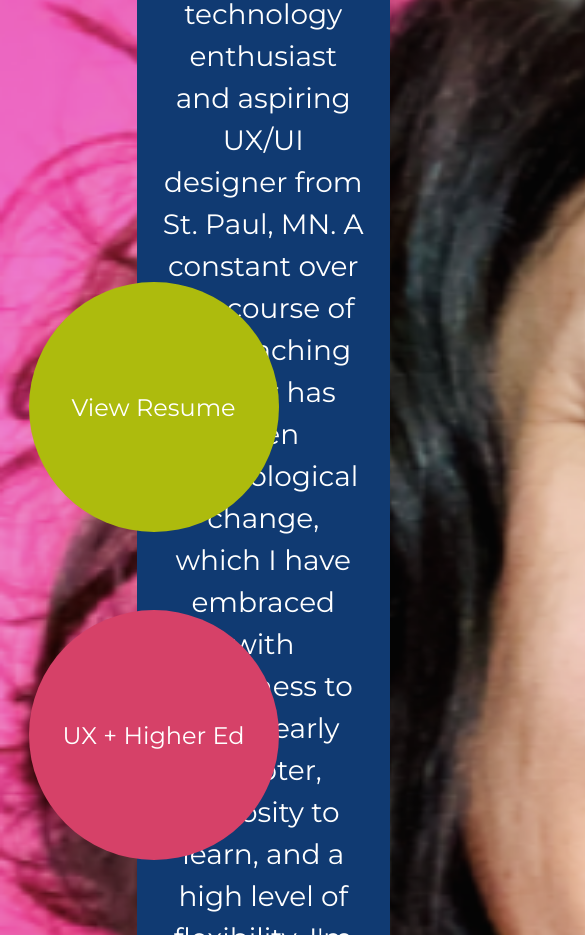
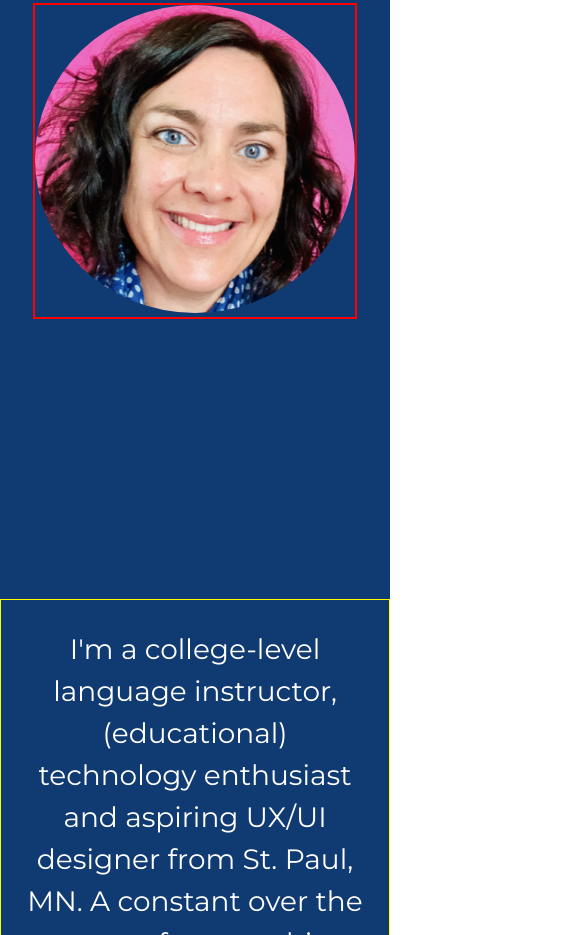
Before and after one commit to lauriewalk3r/BootcampHW19, a plain HTML site: page index.html in a window 390 px wide. Shown: the part 477-1412 px from the top of the page, 585 px wide, since content can reach past the window. Drawn offline with Linux system fonts and the light colour scheme.

Commit message:
edits to liz's mediaqueries

```diff
--- a/CSS/style.css
+++ b/CSS/style.css
@@ -53,12 +53,13 @@ body {
   #heroGrid {
     margin: 0% 0%;
     display: grid;
-    height: 520px;
     grid-template-rows: 1fr;
-    grid-template-columns: 35% 65%;
+    grid-template-columns: 30% 70%;
     grid-template-areas:
     "heroImg LizLakedescription"
    ;
+   align-items: center;
+   background-color: #103A72;
   }
   #LizLakedescription {
     grid-area: LizLakedescription;
@@ -66,17 +67,26 @@ body {
     color: #FFFFFF;
     font-size: 28px;
     line-height: 42px;
-    padding: 10%;
-    padding-top: 2rem;
-    background-color: #103A72;
+    padding: 0 10%;
   }
   #heroImg {
     grid-area: heroImg;
-    background-image: url(../Images/Headshot-1.png);
+    margin: 0 auto;
+    border: 2px solid red;
+  }
+  #heroImg img {
+    width: 320px;
+    height: auto;
+    border-radius: 50%;
+  }
+
+#roundButtons {
   display: flex;
+  justify-content: space-evenly;
+  margin-top: 5%;
 }
+
 .viewresume {
-    margin: 10% 7.33%;
     background-color:#ADBB0D;
     color: white;
     width: 250px;
@@ -84,12 +94,11 @@ body {
     font-size: 24px;
     font-weight: 400;
     border-radius: 50%;
-    display: inline-flex;
+    display: flex;
+    justify-content: center;
     align-items: center;
-    justify-content: center;
 }
 .uxed {
-    margin: 10% 7.33%;
     background-color:#D64168;
     color: #FFFFFF;
     width: 250px;
@@ -97,12 +106,11 @@ body {
     font-size: 24px;
     font-weight: 400;
     border-radius: 50%;
-    display: inline-flex;
+    display: flex;
+    justify-content: center;
     align-items: center;
-    justify-content: center;
   }
 .lmsdesign {
-    margin: 10% 7.33%;
     background-color:#103A72;
     color: #FFFFFF;
     width: 250px;
@@ -110,9 +118,9 @@ body {
     font-size: 24px;
     font-weight: 400;
     border-radius: 50%;
-    display: inline-flex;
+    display: flex;
+    justify-content: center;
     align-items: center;
-    justify-content: center;
 }
 .viewresume a {
     color: #fff;
@@ -148,14 +156,31 @@ body {
   align-items: center;
 }
 
-@media only screen and (max-width: 600px) {
-#herogrid {
+@media only screen and (max-width: 1200px) {
+  #heroGrid {
     grid-template-rows: 1fr 1fr;
     grid-template-columns: 1fr;
     grid-template-areas:
     "heroImg"
     "LizLakedescription"
   ;
- height: auto;
+  align-items: center;
+  }
+  #LizLakedescription {
+    padding-left: 5%;
+    padding-right: 5%;
+    padding-bottom: 5%;
+    padding-top: 0;
+    border: 1px solid yellow;
   }
 }
+
+@media only screen and (max-width: 800px) {
+  #roundButtons {
+    flex-direction: column;
+    align-items: center;
+  }
+  .viewresume, .uxed {
+    margin-bottom: 4%;
+  }
+}
--- a/index.html
+++ b/index.html
@@ -22,7 +22,7 @@
 
   <section id="heroGrid">
     <div id="heroImg" class="heroGridArea">
-        <img src="Images/Headshot-1.png">
+        <img src="Images/Headshot-1.png" alt="Liz Lake">
    </div>
    <div id="LizLakedescription" class="heroGridArea">
            <p>I'm a college-level language instructor, (educational) technology enthusiast and aspiring UX/UI designer from St. Paul, MN.  A constant over the course of my teaching career has been technological change, which I have embraced with eagerness to be an early adopter, curiosity to learn, and a high level of flexibility.  I'm ready to put my experience and insights as an educator to work for your company.</p>
```
Also changed, not shown: 1 other file. Lines whose indentation alone changed are shown as unchanged.
